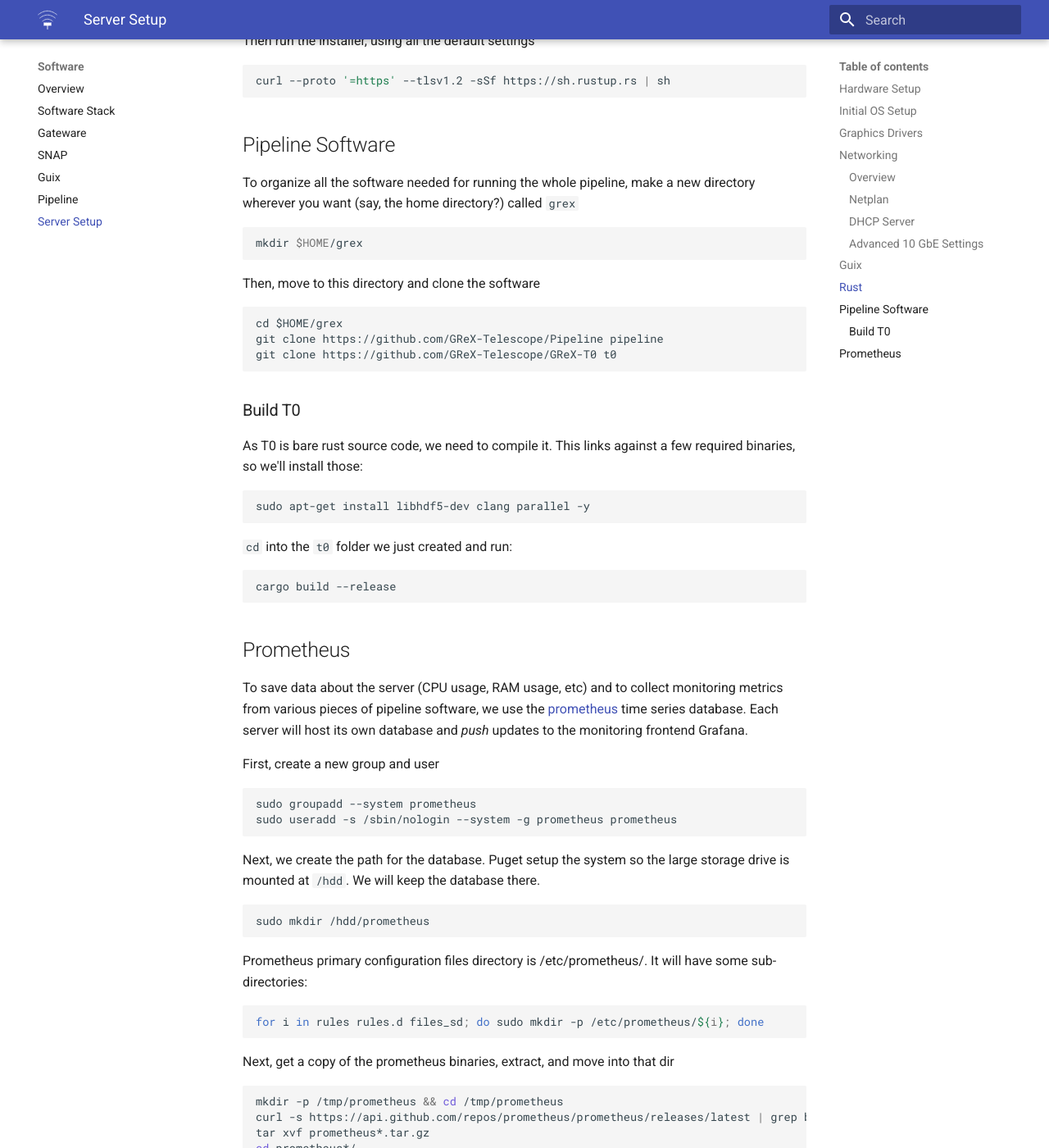
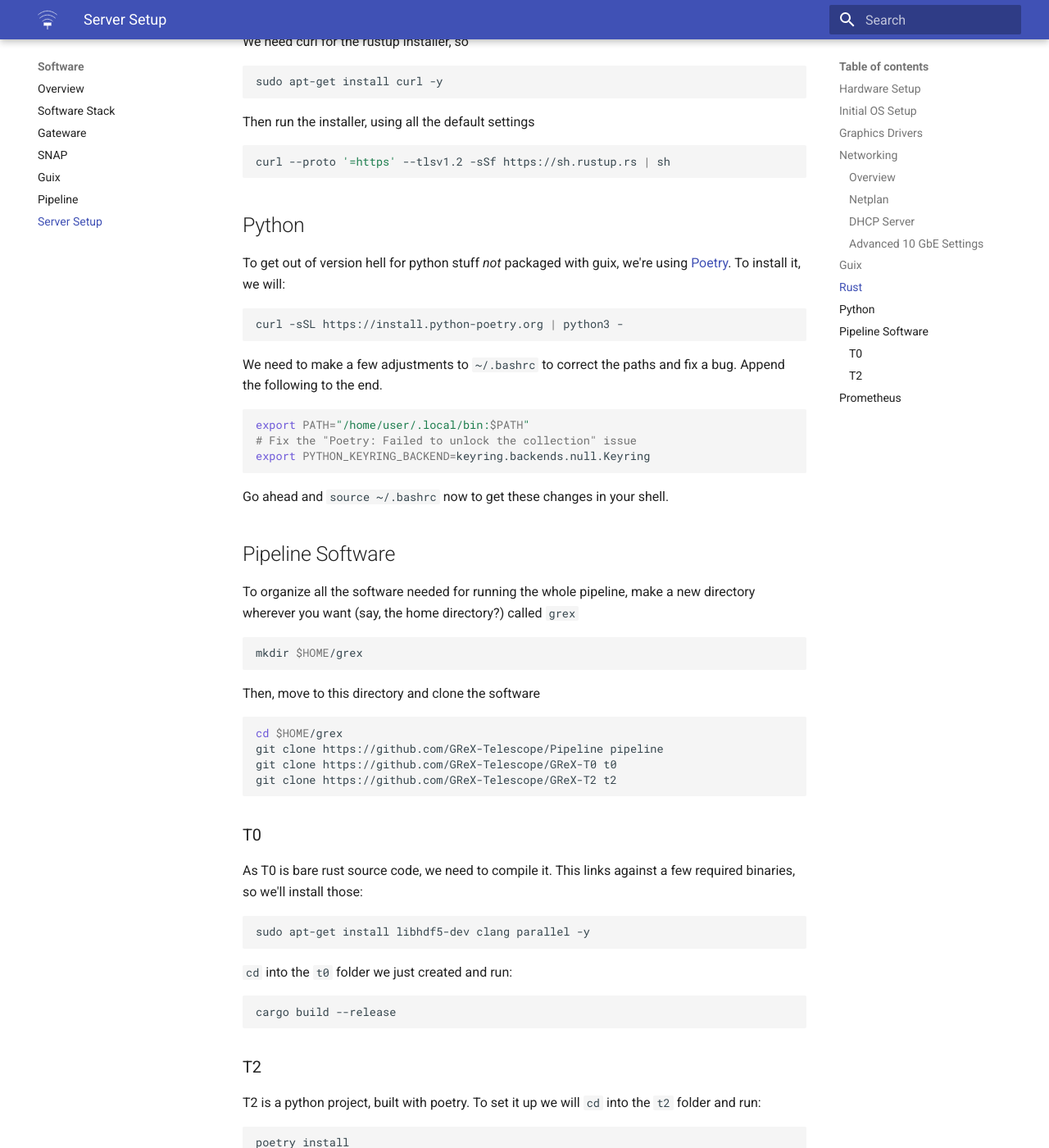
Before and after one commit to courtneyjkeeler/grex-telescope.github.io, an MkDocs documentation site: the page built from docs/software/server_setup.md, in a window 1280 px wide and 1400 px high, scrolled down 7645 px. Shown: the whole window at 82% size. Built offline with MkDocs 1.6.1 and Material for MkDocs 9.7.7, drawn with Linux system fonts in a browser that asks for light colours; some of the changed text lies outside the part shown.

Commit message:
Add t2 setup docs

````diff
--- a/docs/software/server_setup.md
+++ b/docs/software/server_setup.md
@@ -41,7 +41,8 @@
 sudo apt-get install emacs vim -y
 ```
 
-Finally, we will set the hostname. We'll be using the `grex-<affiliation>-<location>` paradigm (just for clarity, no real reason not to). As in, the first server that is managed by Caltech at OVRO will be `grex-caltech-ovro`.
+Finally, we will set the hostname. We'll be using the `grex-<affiliation>-<location>` paradigm (just for clarity, no real reason not to).
+As in, the first server that is managed by Caltech at OVRO will be `grex-caltech-ovro`.
 
 ```sh
 sudo hostnamectl set-hostname <your-hostname>
@@ -292,7 +293,7 @@
 
 Now create the file `/etc/systemd/system/rc-local.service` with the following contents:
 
-```service
+```ini
 [Unit]
  Description=/etc/rc.local Compatibility
  ConditionPathExists=/etc/rc.local
@@ -323,7 +324,7 @@
 
 Then, we will add the repository of our pacakges by creating the following file `~/.config/guix/channels.scm`
 
-```scm
+```lisp
 (cons (channel
         (name 'guix-grex)
         (url "https://github.com/GReX-Telescope/guix-grex.git")
@@ -344,7 +345,12 @@
 ```sh
 GUIX_PROFILE="$HOME/.guix-profile"
 . "$GUIX_PROFILE/etc/profile"
+if [ -f ~/.bashrc ]; then
+    source ~/.bashrc
+fi
 ```
+
+In here, we're also souring `~/.bashrc` so we get it over ssh.
 
 Finally, install the pipeline dependencies with:
 
@@ -370,6 +376,24 @@
 curl --proto '=https' --tlsv1.2 -sSf https://sh.rustup.rs | sh
 ```
 
+## Python
+
+To get out of version hell for python stuff *not* packaged with guix, we're using [Poetry](https://python-poetry.org/). To install it, we will:
+
+```sh
+curl -sSL https://install.python-poetry.org | python3 -
+```
+
+We need to make a few adjustments to `~/.bashrc` to correct the paths and fix a bug. Append the following to the end.
+
+```sh
+export PATH="/home/user/.local/bin:$PATH"
+# Fix the "Poetry: Failed to unlock the collection" issue
+export PYTHON_KEYRING_BACKEND=keyring.backends.null.Keyring
+```
+
+Go ahead and `source ~/.bashrc` now to get these changes in your shell.
+
 ## Pipeline Software
 
 To organize all the software needed for running the whole pipeline, make a new directory wherever you want (say, the home directory?) called `grex`
@@ -380,13 +404,14 @@
 
 Then, move to this directory and clone the software
 
-```
+```sh
 cd $HOME/grex
 git clone https://github.com/GReX-Telescope/Pipeline pipeline
 git clone https://github.com/GReX-Telescope/GReX-T0 t0
+git clone https://github.com/GReX-Telescope/GReX-T2 t2
 ```
 
-### Build T0
+### T0
 
 As T0 is bare rust source code, we need to compile it.
 This links against a few required binaries, so we'll install those:
@@ -399,6 +424,14 @@
 
 ```sh
 cargo build --release
+```
+
+### T2
+
+T2 is a python project, built with poetry. To set it up we will `cd` into the `t2` folder and run:
+
+```sh
+poetry install
 ```
 
 ## Prometheus
@@ -467,7 +500,7 @@
 
 Now, create a systemd unit to run the database in the file `/etc/systemd/system/prometheus.service`
 
-```systemd
+```ini
 [Unit]
 Description=Prometheus
 Documentation=https://prometheus.io/docs/introduction/overview/
````
Also changed, not shown: other parts of docs/software/server_setup.md (+1 -1 lines).
